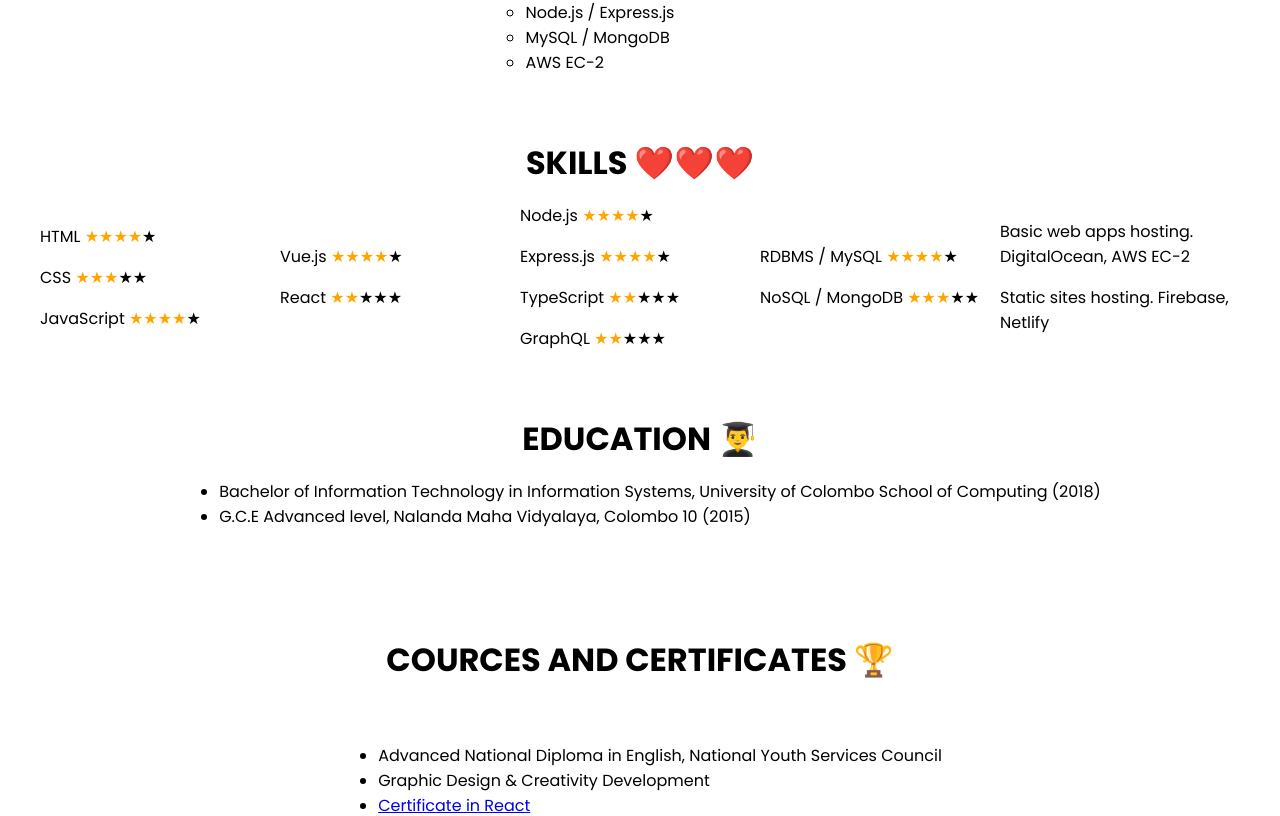
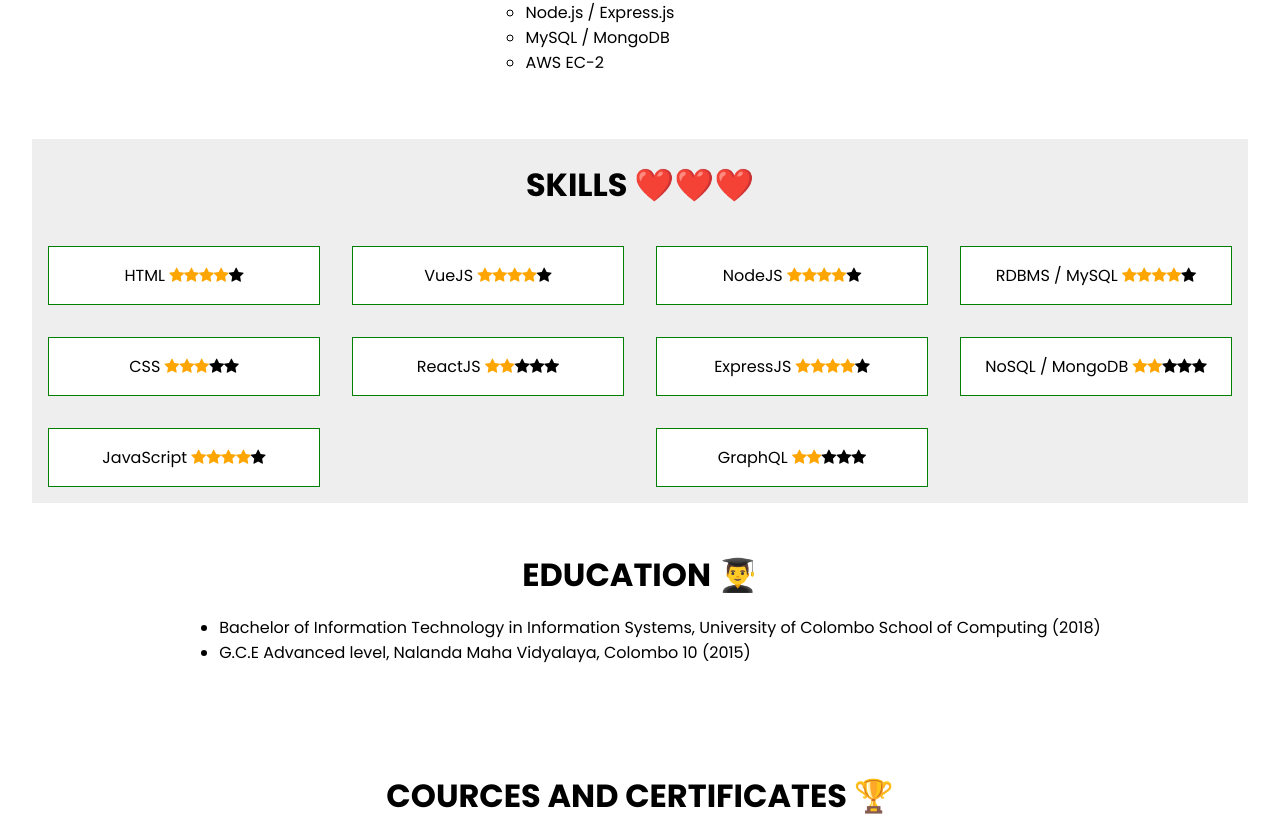
Before and after one commit to pathum-kalhan/portfolio, a Vue app: page / in a window 1280 px wide. Shown: the part 1351-2167 px from the top of the page. Built offline with nearby package versions, Linux system fonts and the light colour scheme.

Commit message:
flex fixes skills set mobile responsive

```diff
--- a/public/index.html
+++ b/public/index.html
@@ -5,6 +5,7 @@
     <meta http-equiv="X-UA-Compatible" content="IE=edge">
     <meta name="viewport" content="width=device-width,initial-scale=1.0">
     <link rel="icon" href="<%= BASE_URL %>favicon.ico">
+    <link rel="stylesheet" href="https://cdnjs.cloudflare.com/ajax/libs/font-awesome/4.7.0/css/font-awesome.min.css">
     <title>Pathum Full Stack</title>
   </head>
   <body>
--- a/src/components/Education.vue
+++ b/src/components/Education.vue
@@ -13,19 +13,6 @@
 
 </template>
 
-<script>
-// @ is an alias to /src
-
-
-export default {
-  data() {
-    return {
-      title: 'Education',
-    };
-  },
-
-};
-</script>
 <style>
 .education {
   display: flex;
--- a/src/components/Freelance.vue
+++ b/src/components/Freelance.vue
@@ -1,6 +1,6 @@
 <template>
   <div class="freelance">
-    <h2 class="freelance__title">Freelance Projects 👨‍💻</h2>
+    <h2 class="freelance__title">FREELANCE PROJECTS 👨‍💻</h2>
     <div class="freelance__stats">
       <div class="freelance__stat">9 Clients</div>
       <div class="freelance__stat">8 Projects</div>
--- a/src/components/Profile.vue
+++ b/src/components/Profile.vue
@@ -1,6 +1,6 @@
 <template>
   <div class="profile">
-    <h2 class="sub-title">{{'Personal Profile'|capitalize}} 😁🤪😁</h2>
+    <h2 class="sub-title">{{'Personal Profile'|capitalize}} 👽</h2>
     <p class="profile__text">I am a full stack JavaScript developer based on Homagama,
        Sri Lanka with 2+ years of industry
 experience. My main concern is cutting edge technologies and ‘engineering’ rather than building
--- a/src/components/Skills.vue
+++ b/src/components/Skills.vue
@@ -1,43 +1,103 @@
 <template>
   <div class="skills">
-     <div class="skills__title">
-      <h2>{{"Skills" | capitalize}} ❤️❤️❤️</h2>
-    </div>
-    <div class="skills__list">
-      <div class="skills__category">
-        <p>HTML <span class="orange">★★★★</span>★</p>
-        <p>CSS <span class="orange">★★★</span>★★</p>
-        <p>JavaScript <span class="orange">★★★★</span>★</p>
+    <h1 class="skills__title">SKILLS ❤️❤️❤️</h1>
+    <div class="skills__items">
+      <div class="category">
+        <div class="category__item">
+          HTML
+          <span class="fa fa-star checked"></span>
+          <span class="fa fa-star checked"></span>
+          <span class="fa fa-star checked"></span>
+          <span class="fa fa-star checked"></span>
+          <span class="fa fa-star"></span>
+        </div>
+        <div class="category__item">
+          CSS
+          <span class="fa fa-star checked"></span>
+          <span class="fa fa-star checked"></span>
+          <span class="fa fa-star checked"></span>
+          <span class="fa fa-star"></span>
+          <span class="fa fa-star"></span>
+        </div>
+        <div class="category__item">
+          JavaScript
+          <span class="fa fa-star checked"></span>
+          <span class="fa fa-star checked"></span>
+          <span class="fa fa-star checked"></span>
+          <span class="fa fa-star checked"></span>
+          <span class="fa fa-star"></span>
+        </div>
       </div>
-      <div class="skills__category">
-        <p>Vue.js <span class="orange">★★★★</span>★</p>
-        <p>React <span class="orange">★★</span>★★★</p>
+      <div class="category">
+        <div class="category__item">
+          VueJS
+          <span class="fa fa-star checked"></span>
+          <span class="fa fa-star checked"></span>
+          <span class="fa fa-star checked"></span>
+          <span class="fa fa-star checked"></span>
+          <span class="fa fa-star"></span>
+        </div>
+        <div class="category__item">
+          ReactJS
+          <span class="fa fa-star checked"></span>
+          <span class="fa fa-star checked"></span>
+          <span class="fa fa-star"></span>
+          <span class="fa fa-star"></span>
+          <span class="fa fa-star"></span>
+        </div>
       </div>
-      <div class="skills__category">
-        <p>Node.js <span class="orange">★★★★</span>★</p>
-        <p>Express.js <span class="orange">★★★★</span>★</p>
-        <p>TypeScript <span class="orange">★★</span>★★★</p>
-        <p>GraphQL <span class="orange">★★</span>★★★</p>
+      <div class="category">
+        <div class="category__item">
+          NodeJS
+          <span class="fa fa-star checked"></span>
+          <span class="fa fa-star checked"></span>
+          <span class="fa fa-star checked"></span>
+          <span class="fa fa-star checked"></span>
+          <span class="fa fa-star"></span>
+        </div>
+        <div class="category__item">
+          ExpressJS
+          <span class="fa fa-star checked"></span>
+          <span class="fa fa-star checked"></span>
+          <span class="fa fa-star checked"></span>
+          <span class="fa fa-star checked"></span>
+          <span class="fa fa-star"></span>
+        </div>
+        <div class="category__item">
+          GraphQL
+          <span class="fa fa-star checked"></span>
+          <span class="fa fa-star checked"></span>
+          <span class="fa fa-star"></span>
+          <span class="fa fa-star"></span>
+          <span class="fa fa-star"></span>
+        </div>
       </div>
-      <div class="skills__category">
-        <p>RDBMS / MySQL <span class="orange">★★★★</span>★</p>
-        <p>NoSQL / MongoDB <span class="orange">★★★</span>★★</p>
-      </div>
-      <div class="skills__category">
-        <p>Basic web apps hosting. DigitalOcean, AWS EC-2</p>
-        <p>Static sites hosting. Firebase, Netlify</p>
+      <div class="category">
+        <div class="category__item">
+          RDBMS / MySQL
+          <span class="fa fa-star checked"></span>
+          <span class="fa fa-star checked"></span>
+          <span class="fa fa-star checked"></span>
+          <span class="fa fa-star checked"></span>
+          <span class="fa fa-star"></span>
+        </div>
+        <div class="category__item">
+          NoSQL / MongoDB
+          <span class="fa fa-star checked"></span>
+          <span class="fa fa-star checked"></span>
+          <span class="fa fa-star"></span>
+          <span class="fa fa-star"></span>
+          <span class="fa fa-star"></span>
+        </div>
       </div>
     </div>
   </div>
-
 </template>
 
 <script>
 // @ is an alias to /src
 
-
 export default {
-
   filters: {
     capitalize(value) {
       if (!value) return '';
@@ -49,47 +109,47 @@ export default {
 
 <style>
 .skills {
+  background-color: #eee;
   display: flex;
   flex-direction: column;
-  flex-wrap: wrap;
+  align-items: center;
+  width: 95%;
+  margin:auto
 }
 
-.skills__list {
+.skills__items {
   display: flex;
-  justify-content: center;
-  align-items: center;
+  flex-wrap: wrap;
+  align-self: stretch
+  /* justify-content: space-between */
 }
 
-.skills__category {
-  flex-basis: 15rem;
+.skills__title{
+   padding: 0 1rem;
 }
 
-.skills__title {
-  background-color: white;
-  padding: 0 1rem;
-  align-self: center;
+.category {
+  flex-basis: 20rem;
+  display: flex;
+  flex-direction: column;
+  flex: 1
 }
 
-.skills__title > h2 {
-  font-size: 2rem;
-  /* color: #00c853; */
-  margin: 0;
+.category__item {
+  border: 1px solid green;
+  margin: 1rem;
+  text-align: center;
+  padding: 1rem;
+  background: white;
 }
 
-.orange {
+.checked {
   color: orange;
 }
 
-/* .skills__category >p{
-  background-color: white;
-} */
-
-@media (max-width: 40rem) {
-  .skills__list {
-    flex-direction: column;
-  }
-  .skills__category > p{
-    padding: 1rem;
+@media(max-width: 40rem){
+  .skills__items{
+    flex-direction: column
   }
 }
 </style>
```
